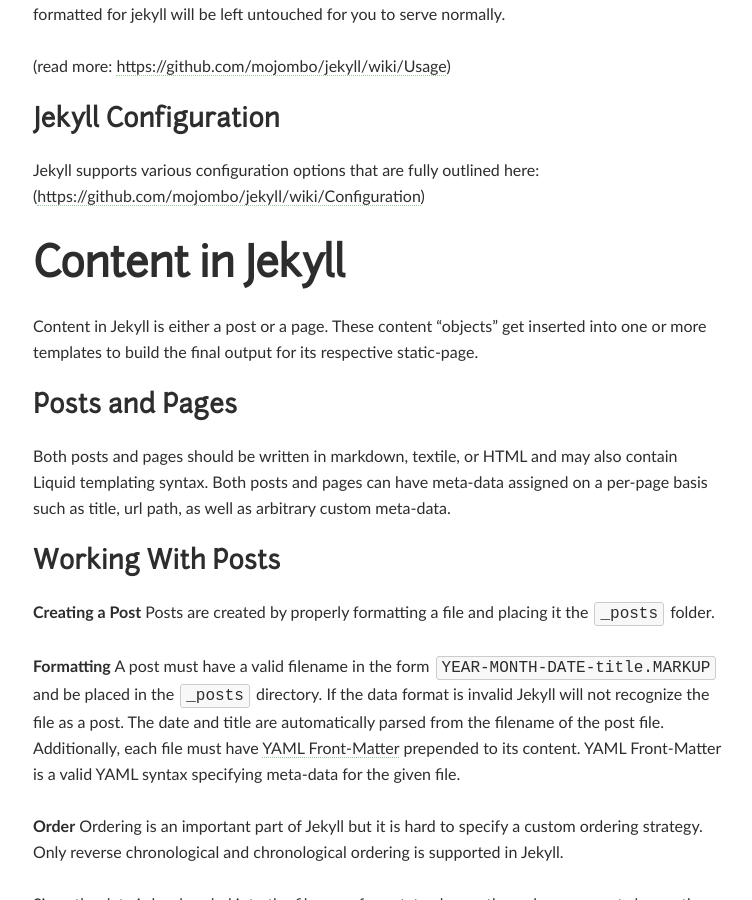
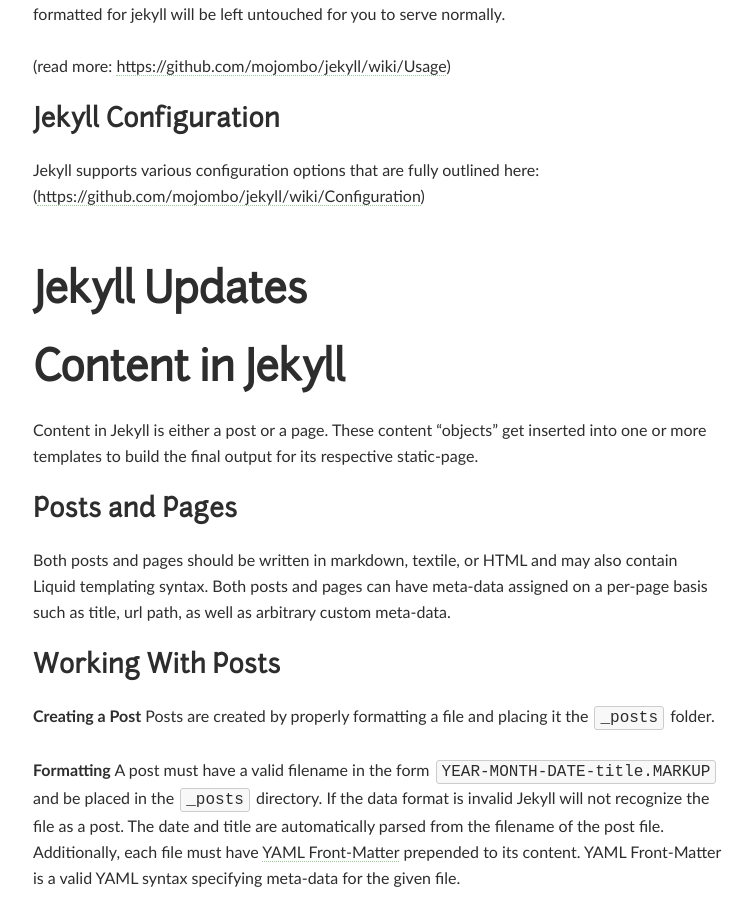
Before and after one commit to thunderenlight/thunderenlight.github.io, a Jekyll site: the page built from _posts/core-samples/2011-12-29-jekyll-introduction.md, in a window 1280 px wide and 900 px high, scrolled down 3226 px. Shown: the whole window, without its empty margins (262-1014 px from the left). Built offline with Jekyll 4.4.1, drawn with Linux system fonts in a browser that asks for light colours; comment, search, counter and statistics services are not loaded.

Commit message:
Changing sample

```diff
--- a/_posts/core-samples/2011-12-29-jekyll-introduction.md
+++ b/_posts/core-samples/2011-12-29-jekyll-introduction.md
@@ -129,6 +129,8 @@
 
 Jekyll supports various configuration options that are fully outlined here:
 (<https://github.com/mojombo/jekyll/wiki/Configuration>)
+
+# Jekyll Updates
 
 
 
```
